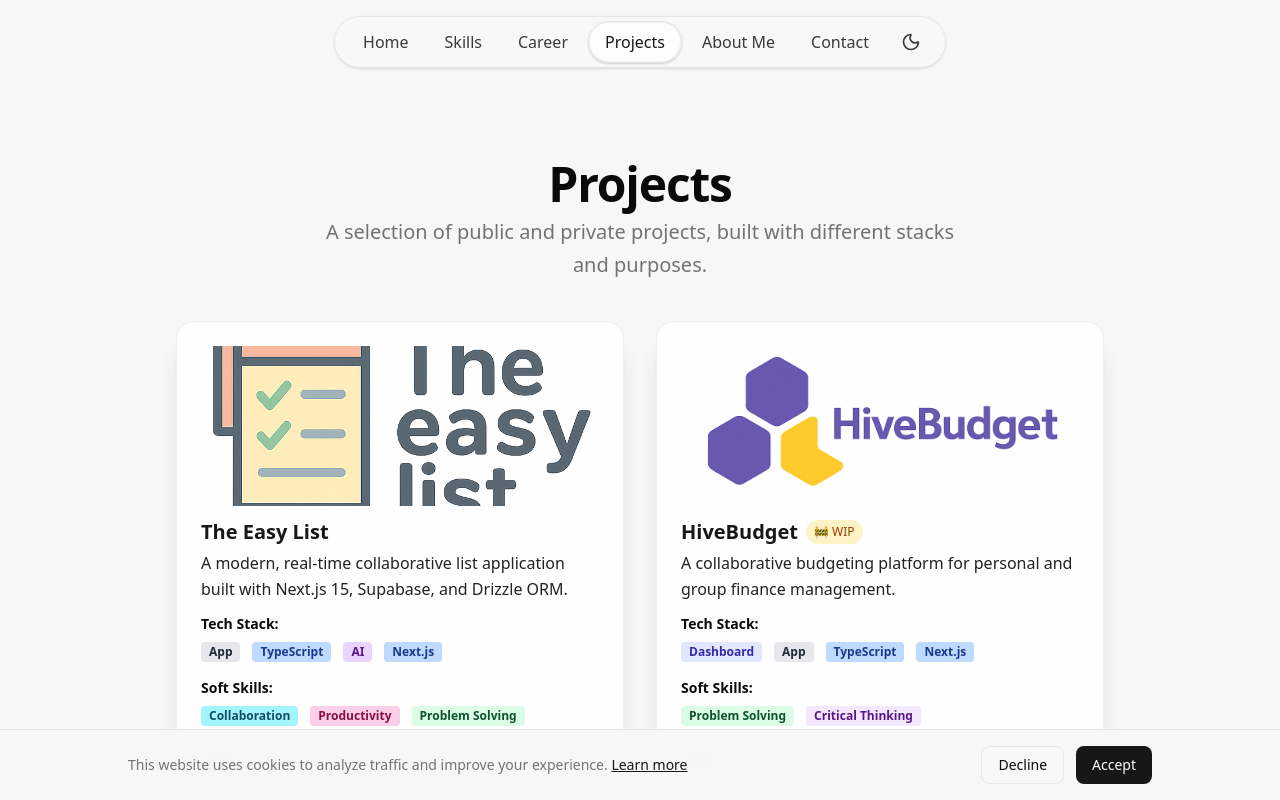
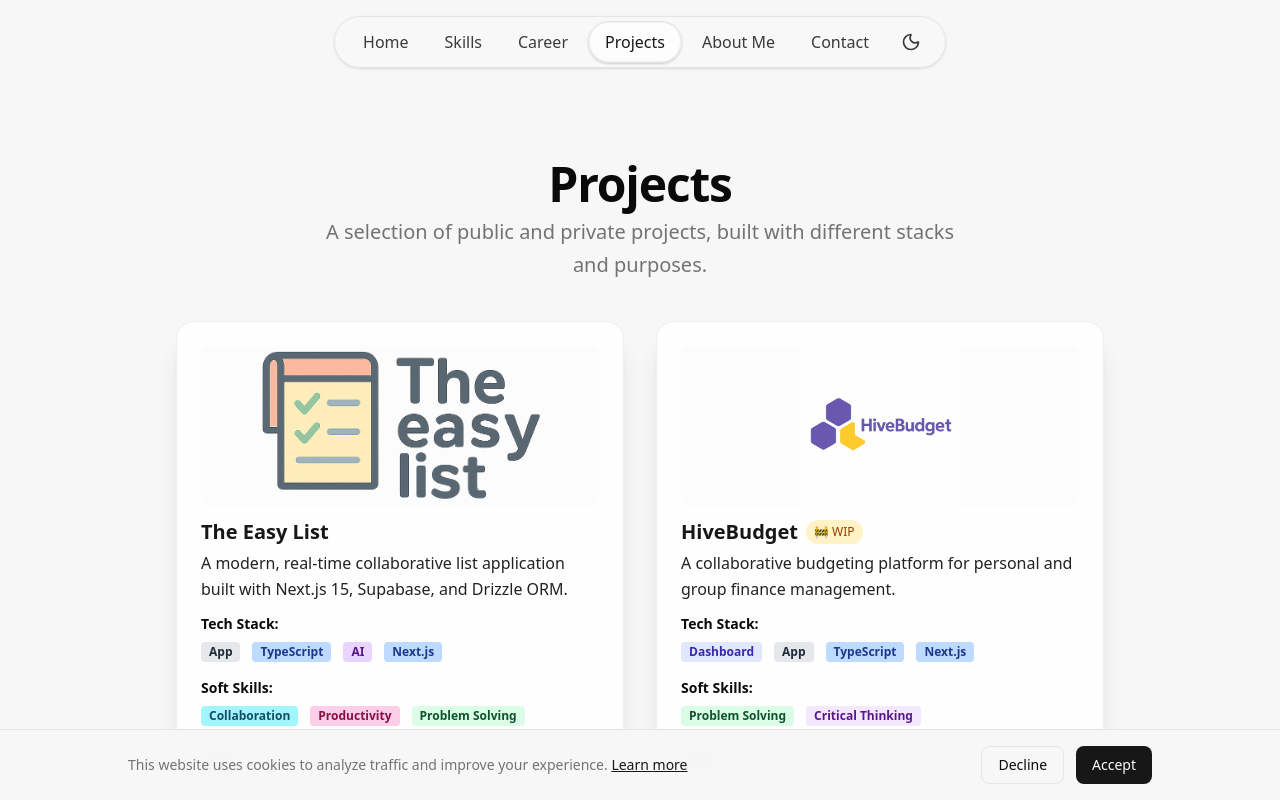
Before and after one commit to alisonbessa/my-portifolio, a Next.js app: page /projects in a window 1280 px wide. Shown: the top 800 px of the page. Built offline with nearby package versions, Linux system fonts and the light colour scheme; no server answers.

Commit message:
fix: projects logo position

```diff
--- a/src/app/components/ProjectCard.tsx
+++ b/src/app/components/ProjectCard.tsx
@@ -21,7 +21,7 @@ export function ProjectCard({ project }: { project: Project }) {
               alt={project.title}
               width={320}
               height={180}
-              className="rounded-lg object-cover max-h-40 w-full"
+              className="rounded-lg object-contain max-h-40 w-full bg-muted/20"
               loading="lazy"
               quality={75}
             />
```
